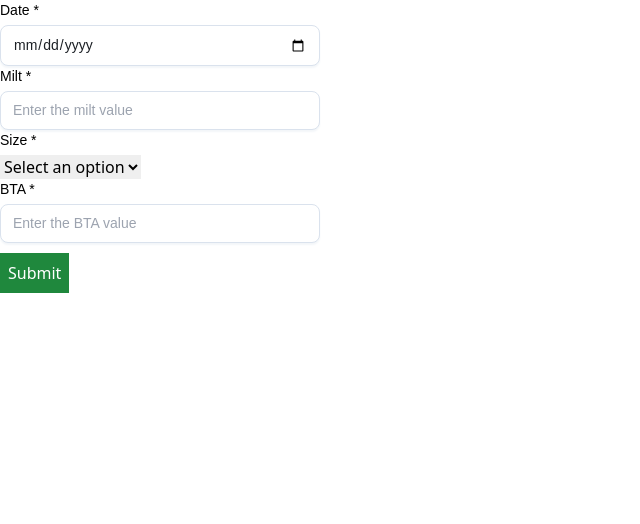
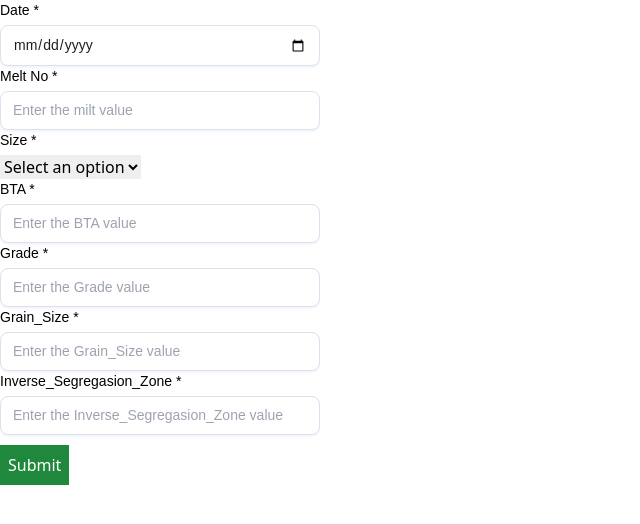
Before and after one commit to SahanDilip/AlumexProduct, a React (Vite) app in the folder Frontend/: page /form in a window 1280 px wide. Shown: the top 524 px of the page, without its empty margins (0-640 px from the left). Built offline with nearby package versions, Linux system fonts and the light colour scheme.

Commit message:
form corrected

```diff
--- a/Frontend/src/components/Form.jsx
+++ b/Frontend/src/components/Form.jsx
@@ -13,6 +13,9 @@ export default function Form() {
     Milt: "",
     Size: "",
     BTA: "",
+    Grade: "",
+    Grain_Size: "",
+    Inverse_Segregasion_Zone: "",
   });
 
   const handleChange = (event) => {
@@ -50,12 +53,12 @@ export default function Form() {
           <FormControl
             defaultValue=""
             required
-            value={formData.Milt}
+            value={formData.Melt_No}
             onChange={handleChange}
             className="m-1"
           >
-            <Label>Milt</Label>
-            <StyledInput placeholder="Enter the milt value" name="Milt" />
+            <Label>Melt No</Label>
+            <StyledInput placeholder="Enter the milt value" name="Melt_No" />
             <HelperText />
           </FormControl>
           <FormControl
@@ -90,6 +93,48 @@ export default function Form() {
             <StyledInput placeholder="Enter the BTA value" name="BTA" />
             <HelperText />
           </FormControl>
+          <FormControl
+            defaultValue=""
+            required
+            value={formData.Grade}
+            onChange={handleChange}
+            className="m-1"
+          >
+            <Label>Grade</Label>
+            <StyledInput placeholder="Enter the Grade value" name="Grade" />
+            <HelperText />
+          </FormControl>
+
+          <FormControl
+            defaultValue=""
+            required
+            value={formData.Grain_Size}
+            onChange={handleChange}
+            className="m-1"
+          >
+            <Label>Grain_Size</Label>
+            <StyledInput
+              placeholder="Enter the Grain_Size value"
+              name="Grain_Size"
+            />
+            <HelperText />
+          </FormControl>
+
+          <FormControl
+            defaultValue=""
+            required
+            value={formData.Inverse_Segregasion_Zone}
+            onChange={handleChange}
+            className="m-1"
+          >
+            <Label>Inverse_Segregasion_Zone</Label>
+            <StyledInput
+              placeholder="Enter the Inverse_Segregasion_Zone value"
+              name="Inverse_Segregasion_Zone"
+            />
+            <HelperText />
+          </FormControl>
+
           <Button
             onClick={handleSubmit}
             className="flex btn justify-center mx-auto rounded-xl mt-5"
```
